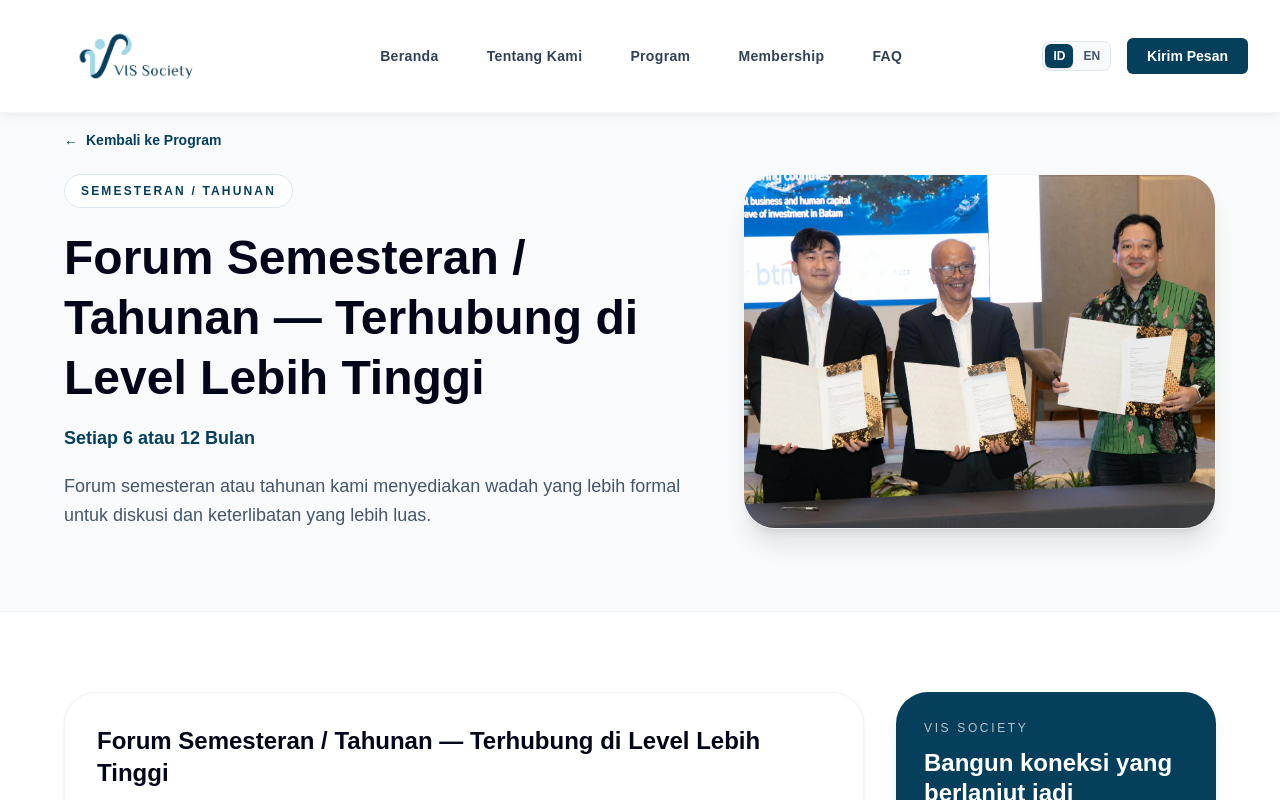
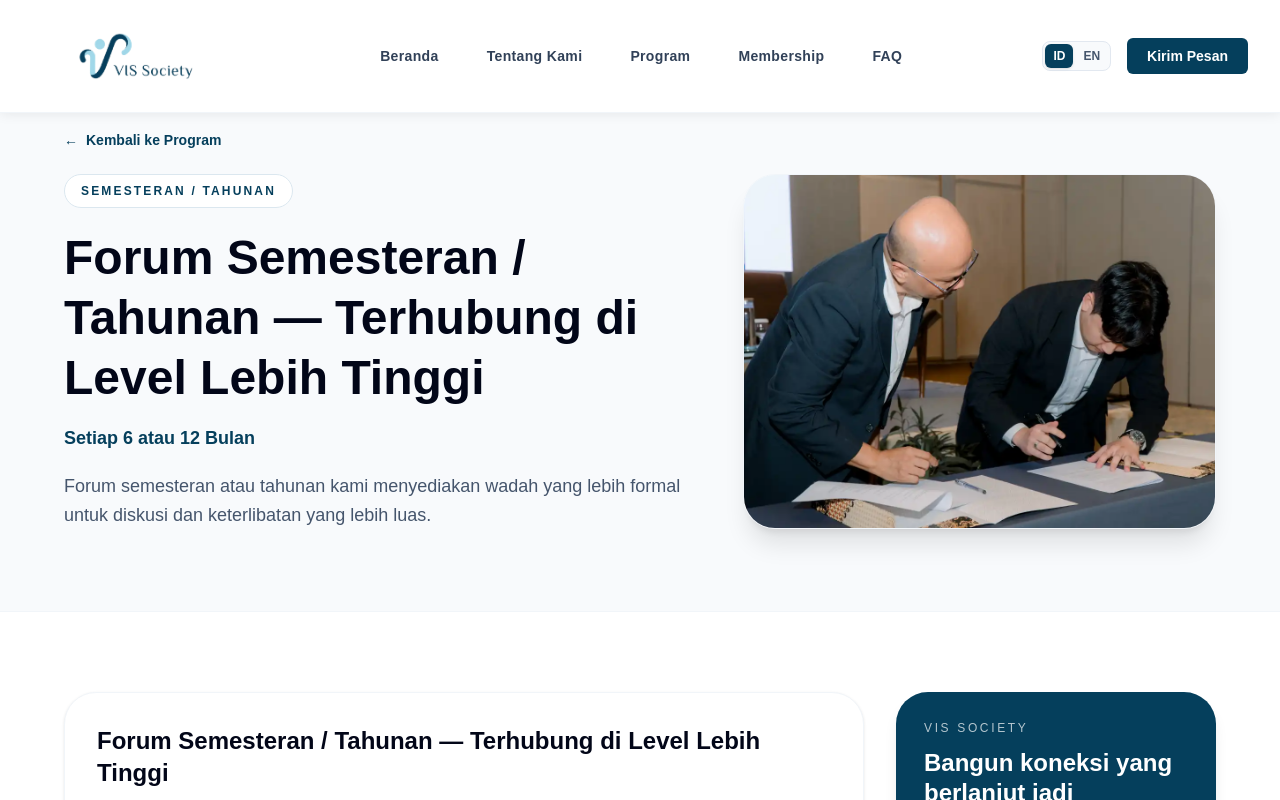
Before and after one commit to RikardoAnju/Vis-Society, a Next.js app: page /program/annual-gathering-mou in a window 1280 px wide. Shown: the top 800 px of the page. Built offline with nearby package versions, Linux system fonts and the light colour scheme.

Commit message:
Update MOU program image and testimonial attribution

```diff
--- a/src/components/sections/Testimonials.tsx
+++ b/src/components/sections/Testimonials.tsx
@@ -63,9 +63,11 @@ export default function TestimonialsSection() {
                   <h4 className="font-bold text-sm md:text-base text-black leading-tight">
                     {t(item.nameKey)}
                   </h4>
-                  <p className="text-xs text-gray-500 mt-1">
-                    {t(item.roleKey)}
-                  </p>
+                  {t(item.roleKey) && (
+                    <p className="text-xs text-gray-500 mt-1">
+                      {t(item.roleKey)}
+                    </p>
+                  )}
                 </div>
               </div>
             </ScrollReveal>
--- a/src/constants/programs.ts
+++ b/src/constants/programs.ts
@@ -53,7 +53,7 @@ export const PROGRAMS: ProgramContent[] = [
     detailFocusKey: "program.tahunan.detailFocus",
     detailFormatKey: "program.tahunan.detailFormat",
     detailOutcomeKey: "program.tahunan.detailOutcome",
-    image: "/img/semiannual-annual-forum.webp",
-    alt: "Forum VIS Society dengan pembicara dan peserta acara",
+    image: "/img/FOTO MOU/mou-01.webp",
+    alt: "Penandatanganan kerja sama VIS Society",
   },
 ];
--- a/src/constants/testimonials.ts
+++ b/src/constants/testimonials.ts
@@ -29,7 +29,7 @@ export const TESTIMONIALS: TestimonialContent[] = [
     nameKey: "testimonials.t3.name",
     roleKey: "testimonials.t3.role",
     textKey: "testimonials.t3.text",
-    initials: "A",
+    initials: "MA",
     color: "#f1f5f9",
   },
 ];
--- a/src/constants/translations.ts
+++ b/src/constants/translations.ts
@@ -167,8 +167,8 @@ export const translations = {
         text: "Saya sudah bergabung dengan berbagai organisasi, tapi hanya VIS Society yang saya lihat konsisten dalam menjalankan programnya secara rutin. Selain itu, program sharing knowledge dari VIS juga membuat wawasan saya dalam hal bisnis terus bertumbuh."
       },
       t3: {
-        name: "Andre",
-        role: "Match Advisory",
+        name: "Match Advisory",
+        role: "Singapore",
         text: "VIS Society dipenuhi oleh para entrepreneur Batam yang penuh semangat dan memiliki jaringan yang kuat. Saya terkesan dengan dedikasi mereka untuk kemajuan Batam. Saya merasa terhormat menjadi salah satu mitra strategis mereka dan yakin akan ada banyak kegiatan serta kolaborasi positif dan konstruktif antara VIS Society dan Match Advisory ke depan."
       }
     },
@@ -377,8 +377,8 @@ export const translations = {
         text: "I have joined various organizations, but VIS Society is the only one I have seen consistently running its programs regularly. VIS's knowledge-sharing programs have also continued to grow my business insight."
       },
       t3: {
-        name: "Andre",
-        role: "Match Advisory",
+        name: "Match Advisory",
+        role: "Singapore",
         text: "VIS Society is filled with passionate and well-connected entrepreneurs from Batam. I am impressed by their dedication to improving Batam. I am honoured to be one of their strategic collaborators, and I am certain that there will be many positive and constructive events and collaborations between VIS Society and Match Advisory ahead."
       }
     },
```
